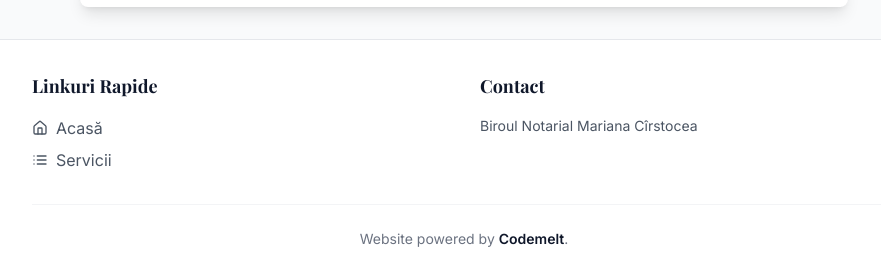
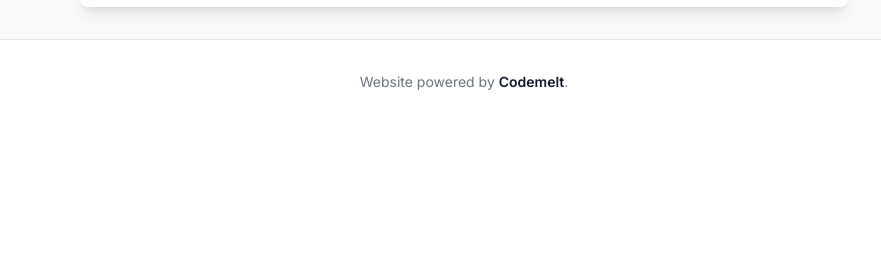
Before and after one commit to andreistomff/quill-and-ledger-web, a React (Vite) app: page / in a window 1280 px wide. Shown: the part 806-1084 px from the top of the page, without its empty margins (176-1057 px from the left). After the commit the page ends 930 px from the top, so only its background shows below. Built offline with nearby package versions, Linux system fonts and the light colour scheme.

Commit message:
Remove quick links and contact info from footer
Removed the quick links and contact information sections from the footer component.

```diff
--- a/src/components/Footer.tsx
+++ b/src/components/Footer.tsx
@@ -1,50 +1,10 @@
-
-import { Link } from "react-router-dom";
-import { Home, List } from "lucide-react";
-
-const footerLinks = [
-  { to: "/", label: "Acasă", icon: Home },
-  { to: "/services", label: "Servicii", icon: List },
-];
 
 export default function Footer() {
   return (
     <footer className="bg-white border-t border-gray-200 mt-auto">
       <div className="max-w-4xl mx-auto py-8 px-4">
-        <div className="grid grid-cols-1 md:grid-cols-2 gap-8">
-          {/* Quick Links */}
-          <div>
-            <h3 className="font-playfair text-lg font-semibold text-primary mb-4">
-              Linkuri Rapide
-            </h3>
-            <ul className="space-y-2">
-              {footerLinks.map((link) => (
-                <li key={link.to}>
-                  <Link
-                    to={link.to}
-                    className="flex items-center gap-2 text-gray-600 hover:text-primary transition-colors font-inter"
-                  >
-                    <link.icon size={16} />
-                    {link.label}
-                  </Link>
-                </li>
-              ))}
-            </ul>
-          </div>
-
-          {/* Contact Info */}
-          <div>
-            <h3 className="font-playfair text-lg font-semibold text-primary mb-4">
-              Contact
-            </h3>
-            <p className="text-gray-600 font-inter text-sm">
-              Biroul Notarial Mariana Cîrstocea
-            </p>
-          </div>
-        </div>
-
         {/* Bottom section */}
-        <div className="border-t border-gray-100 mt-8 pt-6 text-center">
+        <div className="text-center">
           <p className="text-gray-500 text-sm font-inter">
             Website powered by{" "}
             <a
```
